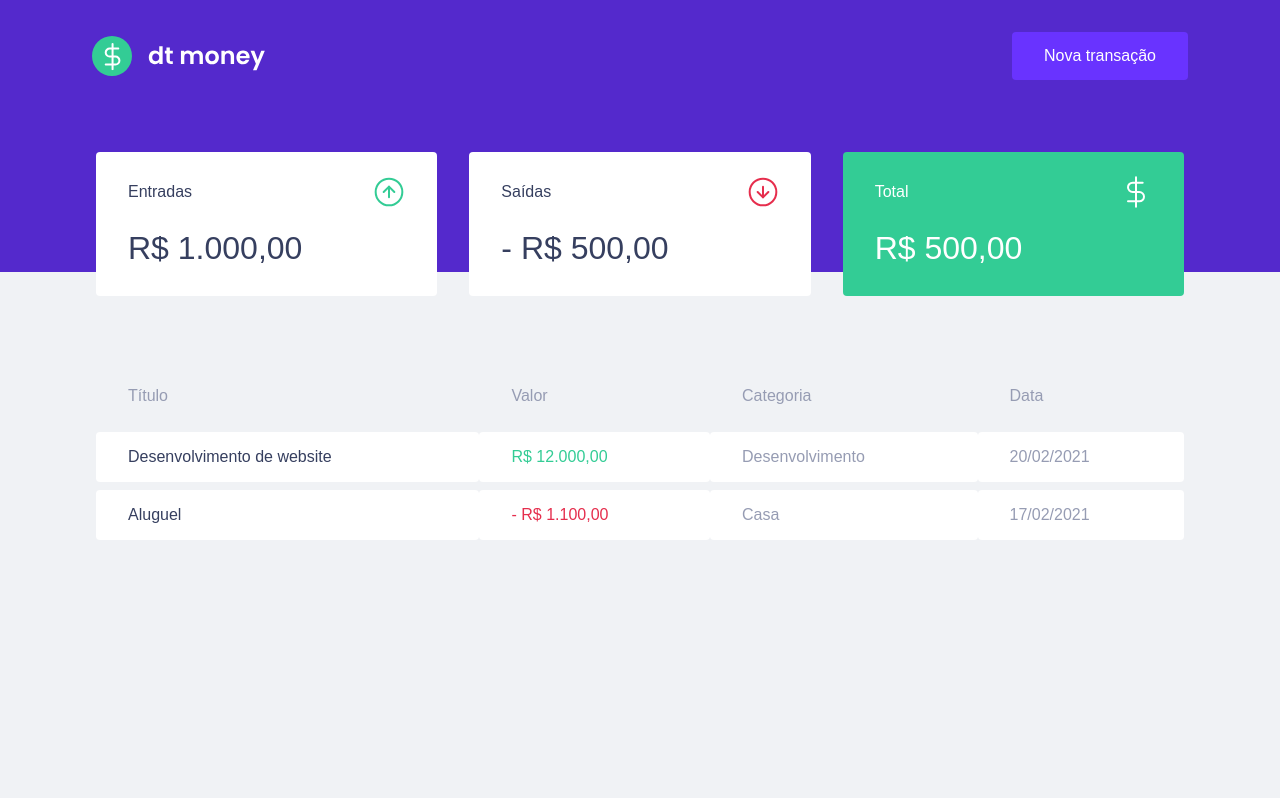
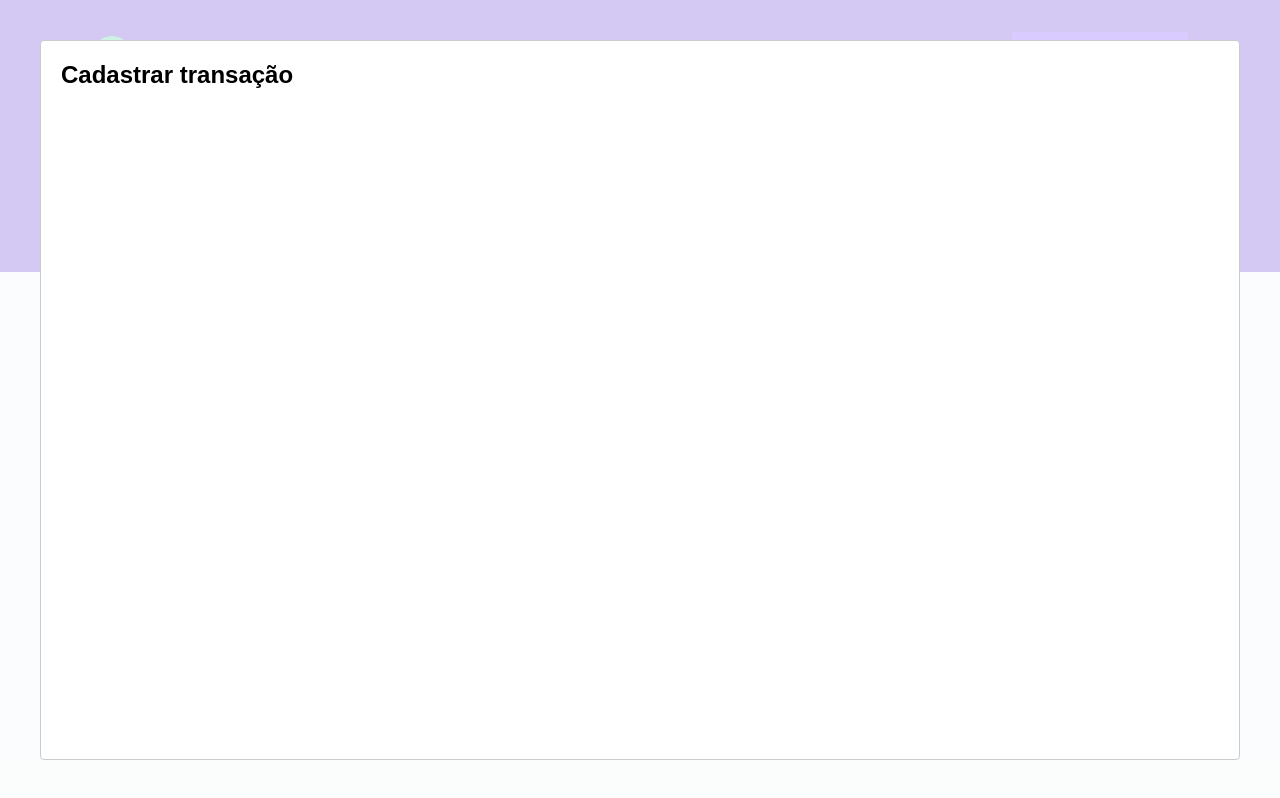
Before and after one commit to RaianAndrades/dt-money, a React (Create React App) app: page / in a window 1280 px wide. Both pictures are taken after a click on the button "Nova transação". Built offline with nearby package versions, Linux system fonts and the light colour scheme; no server answers; what miragejs would draw is missing.

Commit message:
Configurando modal de criação

```diff
--- a/package.json
+++ b/package.json
@@ -7,6 +7,7 @@
     "miragejs": "^0.1.41",
     "react": "^17.0.2",
     "react-dom": "^17.0.2",
+    "react-modal": "^3.14.3",
     "react-scripts": "4.0.3",
     "styled-components": "^5.3.0",
     "web-vitals": "^1.0.1"
@@ -19,6 +20,7 @@
     "@types/node": "^12.0.0",
     "@types/react": "^17.0.0",
     "@types/react-dom": "^17.0.0",
+    "@types/react-modal": "^3.12.0",
     "@types/styled-components": "^5.1.10",
     "typescript": "^4.1.2"
   },
--- a/src/App.tsx
+++ b/src/App.tsx
@@ -1,12 +1,34 @@
+import { useState } from 'react'
+import Modal from 'react-modal'
+
 import { Dashboard } from "./components/Dashboard";
 import { Header } from "./components/Header";
 import { GlobalStyle } from "./styles/global";
 
+Modal.setAppElement('#root')
+
 export function App() {
+  const [isNewTransactionModalOpen, setIsNewTransactionModalOpen] = useState(false)
+
+  function handleOpenNewTransactionModal(){
+      setIsNewTransactionModalOpen(true)
+  }
+
+  function handleCloseNewTransactionModal(){
+      setIsNewTransactionModalOpen(false)
+  }
   return (
     <>
-      <Header />
+      <Header onOpenNewTransactionModal={handleOpenNewTransactionModal} />
       <Dashboard />
+
+      <Modal
+          isOpen={isNewTransactionModalOpen}
+          onRequestClose={handleCloseNewTransactionModal}
+      >
+          <h2>Cadastrar transação</h2>
+      </Modal>
+
       <GlobalStyle />
     </>
   );
--- a/src/components/Header/index.tsx
+++ b/src/components/Header/index.tsx
@@ -1,11 +1,17 @@
+
 import logoImg from '../../assets/svg/logo.svg'
 import { Container, Content } from './styles'
 
-export function Header(){
+interface HeaderProps {
+    onOpenNewTransactionModal: () => void;
+}
+
+export function Header({ onOpenNewTransactionModal }: HeaderProps){
+
     return <Container>
         <Content>
             <img src={logoImg} alt="dt money" />
-            <button type="button">
+            <button type="button" onClick={onOpenNewTransactionModal}>
             Nova transação
             </button>
         </Content>
```
Also changed, not shown: 2 other files (tests, documents, lock files or other folders).
